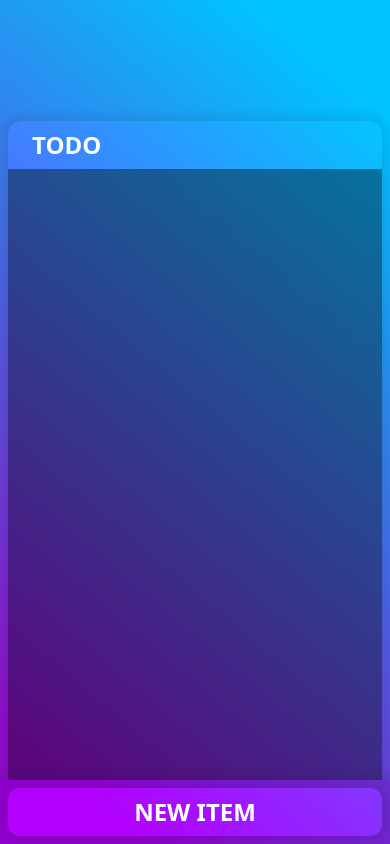
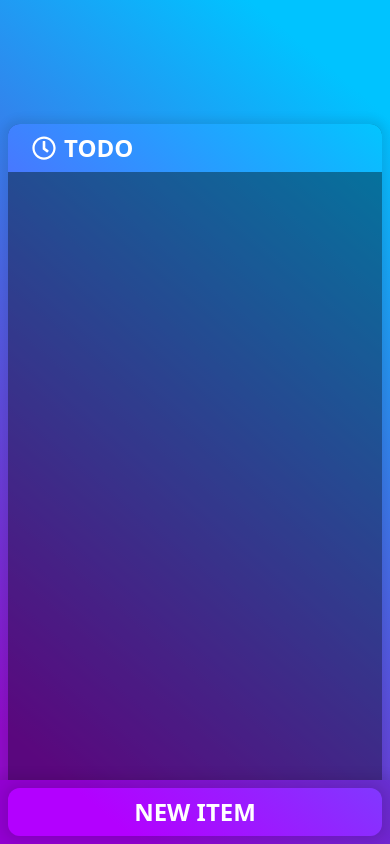
Before and after one commit to natansalgado/todo-list, a React (Vite) app: page / in a window 390 px wide. Built offline with nearby package versions, Linux system fonts and the light colour scheme.

Commit message:
icons and responsive

```diff
--- a/src/App.tsx
+++ b/src/App.tsx
@@ -75,7 +75,7 @@ const App = () => {
         />
         :
         <>
-          <div className='scroll overflow-auto personal-container snap-y h-full w-full flex justify-center items-center gap-2 flex-wrap over'>
+          <div className='scroll overflow-auto personal-container snap-y snap-mandatory h-full w-full flex justify-center items-center gap-2 flex-wrap over'>
             <Lists lists={lists} deleteItem={deleteItem} />
           </div>
           <div className='w-full gradient-bg personal-shadow'>
--- a/src/components/Lists.tsx
+++ b/src/components/Lists.tsx
@@ -1,16 +1,9 @@
 import { useState } from 'react'
 
-import {
-  DragDropContext,
-  Draggable,
-  Droppable,
-  DroppableProvided,
-  DraggableLocation,
-  DropResult,
-  DroppableStateSnapshot, DraggableProvided, DraggableStateSnapshot
-} from 'react-beautiful-dnd';
+import { DragDropContext, Draggable, Droppable, DroppableProvided, DraggableProvided } from 'react-beautiful-dnd';
 
-import { FaRegTrashAlt } from 'react-icons/fa'
+import { FaRegTrashAlt, FaCheck, FaPencilAlt, FaRegClock } from 'react-icons/fa'
+import { VscGripper } from 'react-icons/vsc'
 
 interface EList {
   title: string;
@@ -32,7 +25,19 @@ export const Lists = ({ lists, deleteItem }: EProps) => {
   const doing = listsState[1]
   const done = listsState[2]
 
-  function handleDragEnd(e: any) {
+  const handleTitle = (title: string) => {
+    const titleDefault = <h1>{title}</h1>
+    switch (title) {
+      case 'todo':
+        return <><FaRegClock />{titleDefault}</>
+      case 'doing':
+        return <><FaPencilAlt />{titleDefault}</>
+      case 'done':
+        return <><FaCheck />{titleDefault}</>
+    }
+  }
+
+  const handleDragEnd = (e: any) => {
     const fromList = e.source.droppableId
     const toList = e.destination.droppableId
     const fromIndex = e.source.index
@@ -87,9 +92,9 @@ export const Lists = ({ lists, deleteItem }: EProps) => {
     <DragDropContext onDragEnd={handleDragEnd}>
       {
         listsState.map(({ title, items }) =>
-          <div key={title} className='list snap-end w-full mx-2 max-w-sm h-[89vh] rounded-xl bg-[#00000060] personal-shadow flex flex-col justify-between'>
-            <div className="py-2 px-6 font-sans text-2xl font-bold uppercase flex justify-between gap-2 rounded-t-xl gradient-bg text-white">
-              <h1>{title}</h1>
+          <div key={title} className='list snap-end scroll-my-1 w-full mx-2 max-w-[30%] rounded-xl bg-[#00000060] personal-shadow flex flex-col justify-between'>
+            <div className="py-2 px-6 font-sans text-2xl font-bold uppercase flex flex-row items-center gap-2 rounded-t-xl gradient-bg text-white">
+              {handleTitle(title)}
             </div>
             <Droppable droppableId={title}>
               {(provided: DroppableProvided) => (
@@ -101,8 +106,9 @@ export const Lists = ({ lists, deleteItem }: EProps) => {
                         {(providedDraggable: DraggableProvided) => (
                           <li ref={providedDraggable.innerRef}
                             {...providedDraggable.draggableProps}
-                            {...providedDraggable.dragHandleProps} className='flex items-center justify-between border-b-[1px] border-b-[#fff5] last-of-type:border-none'>
-                            <p className="text-xl font-bold text-[#fff] p-4 w-full">
+                            {...providedDraggable.dragHandleProps} className='flex items-center justify-between border-b-[1px] border-b-[#fff5]'>
+                            <VscGripper color='white' size={40} />
+                            <p className="text-xl font-bold text-[#fff] px-2 py-4 w-full">
                               {content}
                             </p>
                             <div className='mx-4'>
--- a/src/global.css
+++ b/src/global.css
@@ -40,7 +40,39 @@ button.gradient-bg:hover {
   box-shadow: 0 0 10px 5px #00000015;
 }
 
+.list {
+  height: calc(100vh - 64px - 8px) !important;
+}
+
+
 @media(max-width: 1220px) {
+  .personal-container {
+    padding: 140px 20px;
+  }
+
+  .list {
+    max-width: 48% !important;
+  }
+
+  .list:last-of-type {
+    max-width: 100% !important;
+  }
+}
+
+
+@media(max-width: 1045px) {
+  .list {
+    max-width: 47% !important;
+  }
+}
+
+@media(max-width: 800px) {
+  .list {
+    max-width: 100% !important;
+  }
+}
+
+@media(max-width: 500px) {
   .personal-container {
     padding: 140px 0;
   }
```
